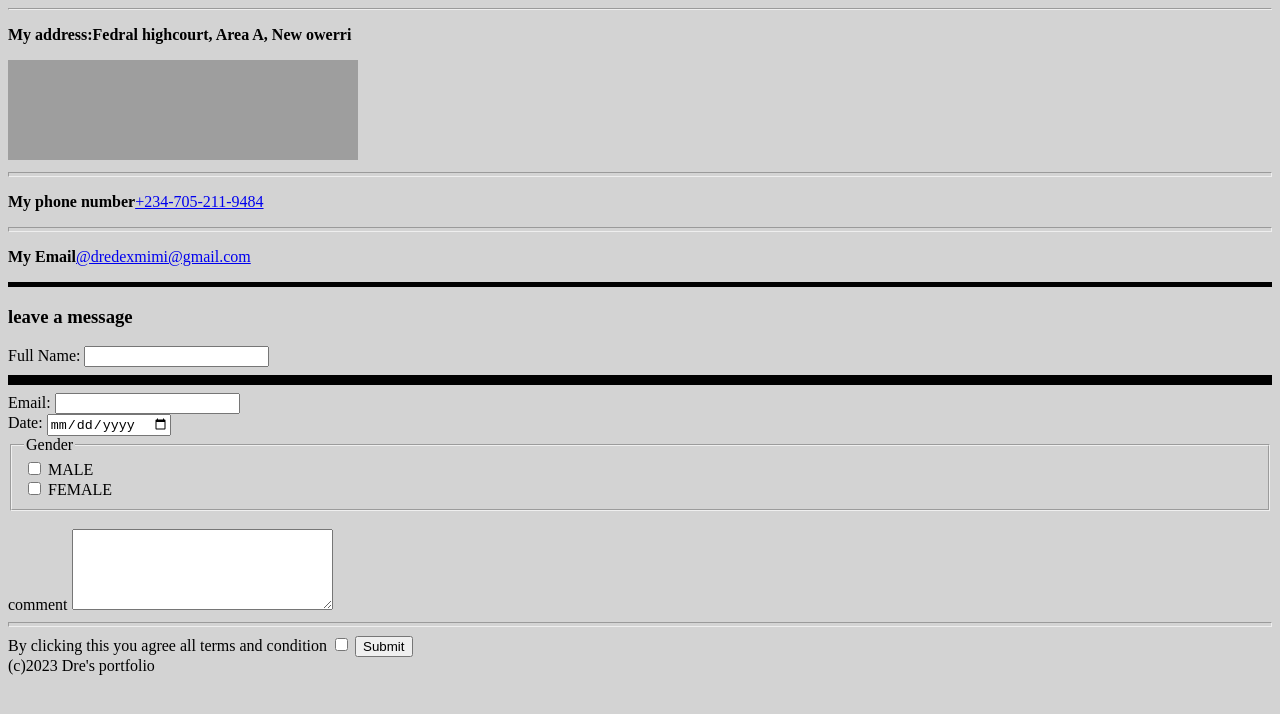
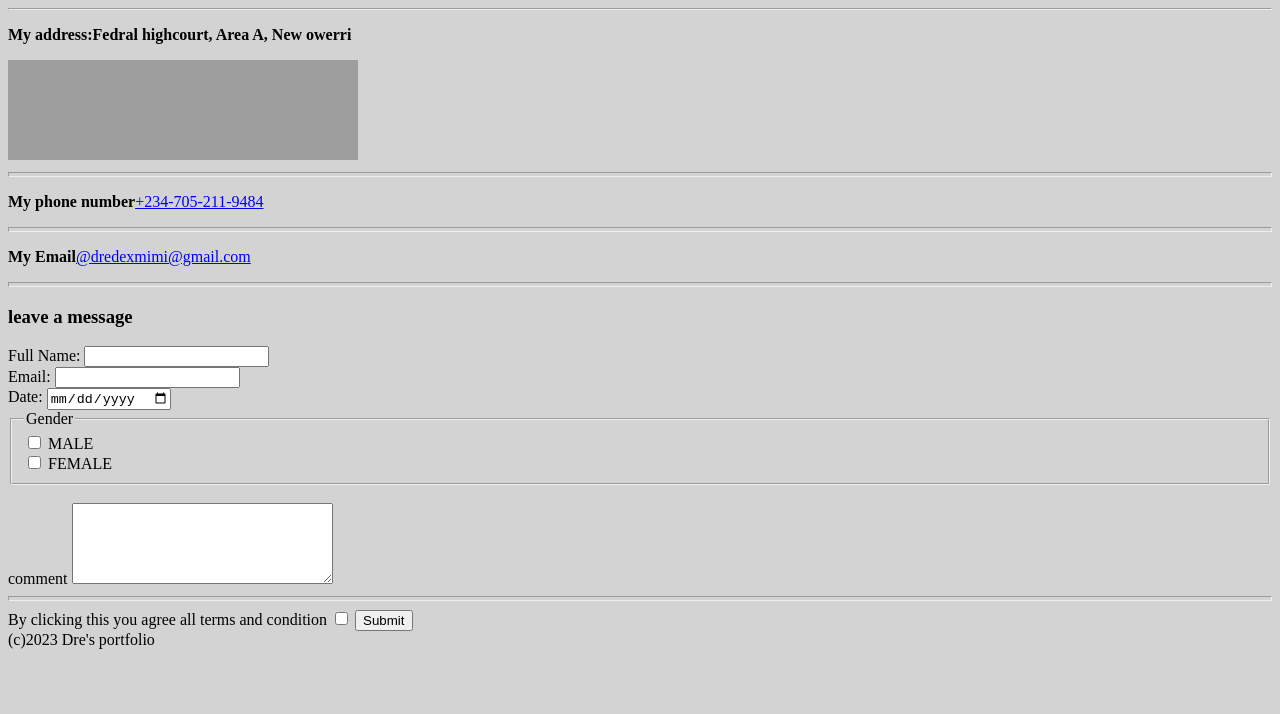
Before and after one commit to Dre042/Dre-cv, a plain HTML site: page contactme.html in a window 1280 px wide. Drawn offline with Linux system fonts and the light colour scheme; grey boxes are pictures that could not be loaded.

Commit message:
Update contactme.html

```diff
--- a/contactme.html
+++ b/contactme.html
@@ -13,14 +13,13 @@
    <p><Strong>My phone number</Strong><a href="tel:+234-705-211-9484">+234-705-211-9484</a></p>
    <hr size="5">
    <p><strong>My Email</strong><a href="mailto:dredexmimi@gmail.com">@dredexmimi@gmail.com</a></p>
-   <hr size="5" color="black">
+   <hr size="5">
 
    <h3>leave a message</h3>
 
    <form class="" action="mailto@dredexmimi@gmail.com" method="post" enctype="text/plain">
        <label>Full Name:</label>
        <input type="text"Name="your name"value=""><br>
-       <hr size="10" color="black">
        <label>Email:</label>
        <input type="email"name="myemail"value=""><br>
        <Label>Date:</Label>
```
